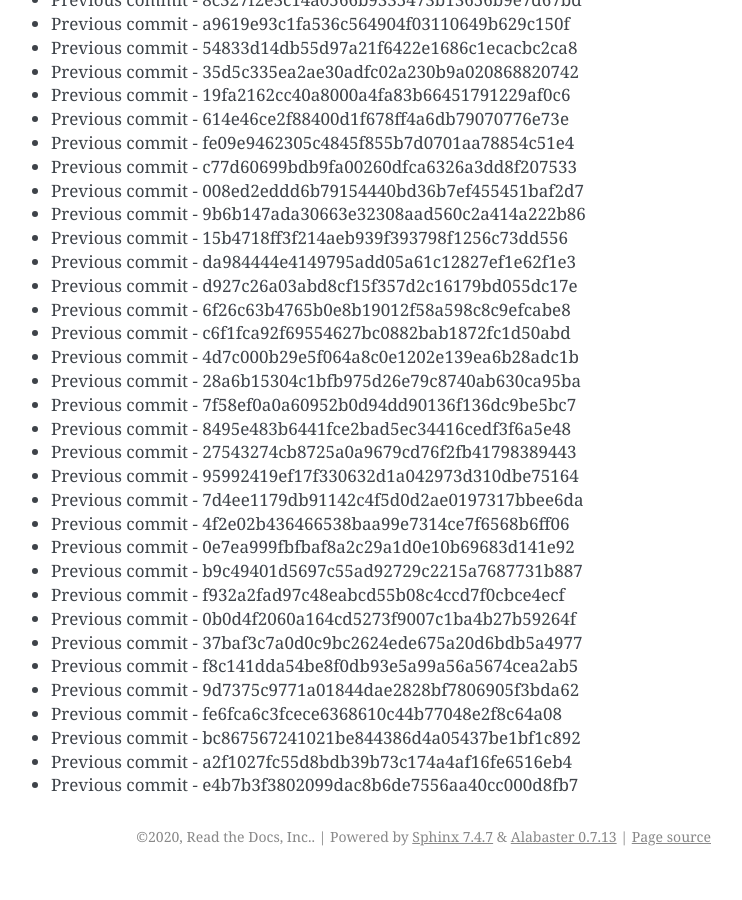
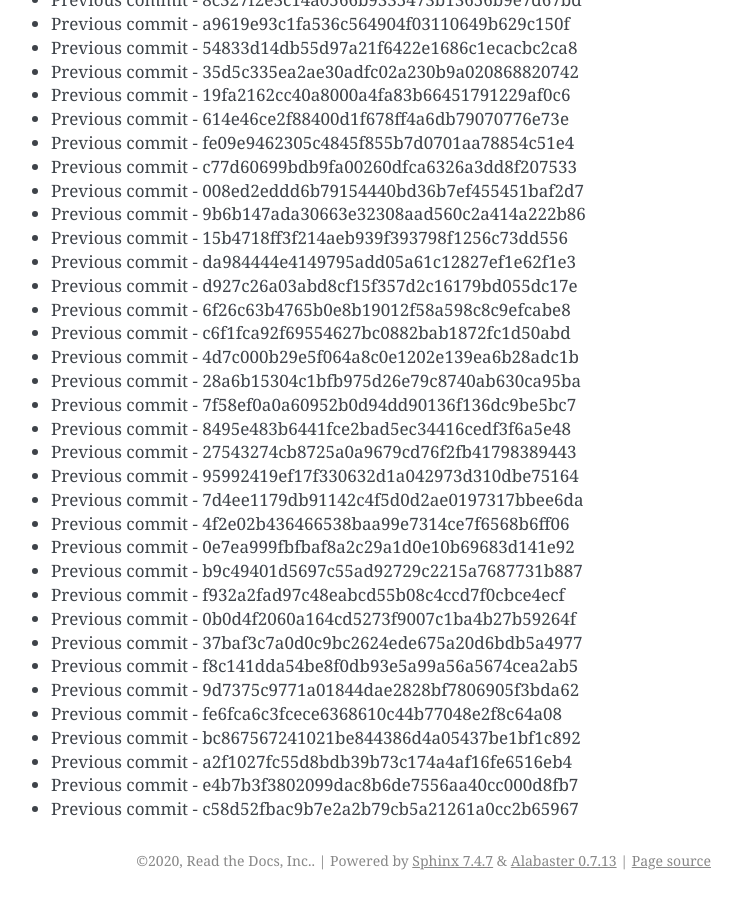
Before and after one commit to readthedocs/rtd-git-stresstest, a Sphinx documentation site: the page built from docs/updates.rst, in a window 1280 px wide and 900 px high, scrolled down 84230 px. Shown: the whole window, without its empty margins (399-1141 px from the left). Built offline with Sphinx 7.4.7, drawn with Linux system fonts in a browser that asks for light colours; before the commit the page ends 85106 px from its top, so only the background shows below that.

Commit message:
Generating commit from previous: c58d52fbac9b7e2a2b79cb5a21261a0cc2b65967

```diff
--- a/docs/updates.rst
+++ b/docs/updates.rst
@@ -3571,3 +3571,4 @@ It can be tested for any performance characteristics.
 * Previous commit - bc867567241021be844386d4a05437be1bf1c892
 * Previous commit - a2f1027fc55d8bdb39b73c174a4af16fe6516eb4
 * Previous commit - e4b7b3f3802099dac8b6de7556aa40cc000d8fb7
+* Previous commit - c58d52fbac9b7e2a2b79cb5a21261a0cc2b65967
```
